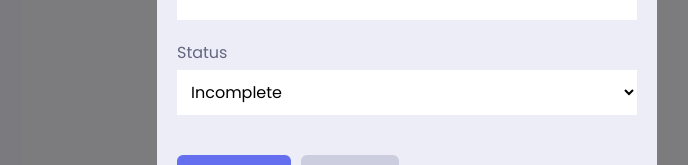
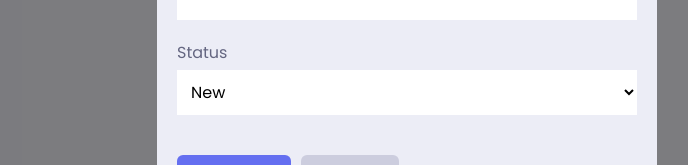
Before and after one commit to AlexTest314/Todo-list, a React (Create React App) app: page / in a window 1280 px wide. Both pictures are taken after a click on the button "Add Task". Shown: the part 355-520 px from the top of the page, without its empty margins (233-921 px from the left). Built offline with nearby package versions, Linux system fonts and the light colour scheme.

Commit message:
Changed status, added new

```diff
--- a/src/components/TodoModal.js
+++ b/src/components/TodoModal.js
@@ -32,7 +32,7 @@ const dropIn = {
 
 function TodoModal({ type, modalOpen, setModalOpen, todo }) {
   const [title, setTitle] = useState("");
-  const [status, setStatus] = useState("Incomplete");
+  const [status, setStatus] = useState("New");
 
   const dispatch = useDispatch();
 
@@ -40,10 +40,10 @@ function TodoModal({ type, modalOpen, setModalOpen, todo }) {
     () => {
       if (type === "update" && todo) {
         setTitle(todo.title);
-        setStatus(todo.status);
+        setStatus("pending");
       } else {
         setTitle("");
-        setStatus("incomplete");
+        setStatus("new");
       }
     },
     [type, todo, modalOpen]
@@ -133,8 +133,12 @@ function TodoModal({ type, modalOpen, setModalOpen, todo }) {
                   value={status}
                   onChange={e => setStatus(e.target.value)}
                 >
-                  <option value="incomplete">Incomplete</option>
-                  <option value="complete">Complete</option>
+                  {type === "update"
+                    ? [
+                        <option value="pending">Pending</option>,
+                        <option value="done">Done</option>
+                      ]
+                    : <option value="new">New</option>}
                 </select>
               </label>
               <div className={styles.buttonContainer}>
```
